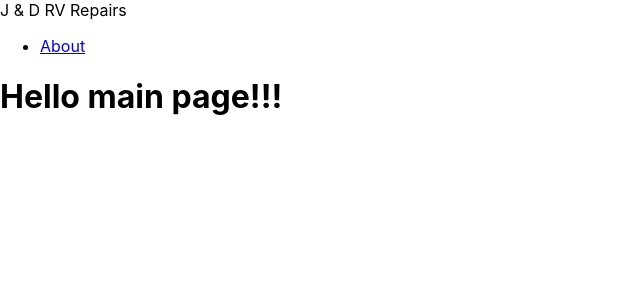
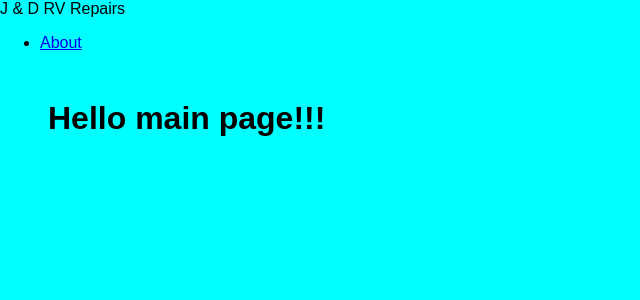
Before and after one commit to jripke74/jdrv, a React (Create React App) app: page / in a window 1280 px wide. Shown: the top 300 px of the page, without its empty margins (0-640 px from the left). Built offline with nearby package versions, Linux system fonts and the light colour scheme.

Commit message:
add styiing

```diff
--- a/src/components/layout/Layout.js
+++ b/src/components/layout/Layout.js
@@ -1,11 +1,13 @@
 import { Fragment } from 'react';
+
+import classes from './Layout.module.css';
 import MainNavigation from './MainNavigation';
 
 const Layout = (props) => {
   return (
     <Fragment>
       <MainNavigation />
-      <main>{props.children}</main>
+      <main className={classes.main}>{props.children}</main>
     </Fragment>
   );
 };
--- a/src/components/layout/Layout.module.css
+++ b/src/components/layout/Layout.module.css
@@ -0,0 +1,5 @@
+.main {
+  margin: 3rem;
+  width: 90%;
+  max-width: 40rem;
+}
--- a/src/index.css
+++ b/src/index.css
@@ -1,13 +1,56 @@
-body {
-  margin: 0;
-  font-family: -apple-system, BlinkMacSystemFont, 'Segoe UI', 'Roboto', 'Oxygen',
-    'Ubuntu', 'Cantarell', 'Fira Sans', 'Droid Sans', 'Helvetica Neue',
-    sans-serif;
-  -webkit-font-smoothing: antialiased;
-  -moz-osx-font-smoothing: grayscale;
+* {
+  box-sizing: border-box;
 }
 
-code {
-  font-family: source-code-pro, Menlo, Monaco, Consolas, 'Courier New',
-    monospace;
+body {
+  font-family: sans-serif;
+  margin: 0;
+  background-color: aqua;
 }
+
+.centered {
+  margin: 3rem auto;
+  text-align: center;
+  display: flex;
+  justify-content: center;
+  align-items: center;
+}
+
+.focused {
+  font-size: 3rem;
+  font-weight: bold;
+  color: white;
+}
+
+.btn {
+  text-decoration: none;
+  background-color: teal;
+  color: white;
+  border-radius: 4px;
+  padding: 0.75rem 1.5rem;
+  border: 1px solid teal;
+  cursor: pointer;
+}
+
+.btn:hover,
+.btn:active {
+  background-color: #11acac;
+  border-color: #11acac;
+}
+
+.btn--flat {
+  cursor: pointer;
+  font: inherit;
+  color: teal;
+  border: none;
+  background-color: none;
+  text-decoration: none;
+  padding: 0.75rem 1.5rem;
+  border-radius: 4px;
+}
+
+.btn--flat:hover,
+.btn--flat:active {
+  background-color: teal;
+  color: white;
+}
```
